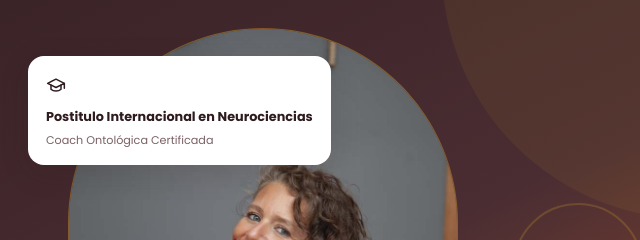
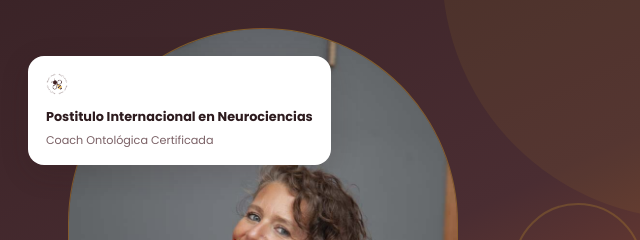
Before and after one commit to nereayacuna-hash/Merygo, a plain HTML site: page index.html in a window 1280 px wide. Shown: the part 161-401 px from the top of the page, 458-1098 px from the left. Drawn offline with nearby package versions, Linux system fonts and the light colour scheme.

Commit message:
Update index.html

```diff
--- a/index.html
+++ b/index.html
@@ -1041,7 +1041,7 @@
                style="width:100%;height:100%;object-fit:cover;object-position:50% 5%;">
         </div>
         <div class="h-float h-float-1">
-          <span class="fi"><svg width="20" height="20" viewBox="0 0 24 24" fill="none" stroke="var(--marron)" stroke-width="1.8" stroke-linecap="round" stroke-linejoin="round"><path d="M22 10v6M2 10l10-5 10 5-10 5z"/><path d="M6 12v5c3 3 9 3 12 0v-5"/></svg></span>
+          <span class="fi"><img src="isotipo-logo.png" alt="" style="width:22px;height:22px;object-fit:contain;display:inline-block;"></span>
           <strong>Postitulo Internacional en Neurociencias</strong>
           <span>Coach Ontológica Certificada</span>
         </div>
@@ -1159,7 +1159,7 @@
                style="position:absolute;inset:0;width:100%;height:100%;object-fit:cover;object-position:center 22%;display:block;">
         </div>
         <div class="quien-badge-float">
-          <span class="num">M.</span>
+          <img src="isotipo-logo.png" alt="" style="width:30px;height:30px;object-fit:contain;display:block;margin:0 auto 4px;">
           <span class="lbl">MeryGo. Coach</span>
         </div>
       </div>
@@ -1562,6 +1562,7 @@
 
   <div class="container">
     <div class="cta-inner">
+      <img src="isotipo-logo.png" alt="MeryGo Coach" style="width:48px;height:48px;object-fit:contain;display:block;margin:0 auto 18px;">
       <span class="tag tag-dark">¿Empezamos?</span>
       <h2 class="cta-h2">El primer paso es decidir<br>que <span>querés más</span></h2>
       <p class="cta-sub">Cada transformación empieza con una conversación honesta. Elegí cómo querés conectar con Mery y empecemos juntos.</p>
```
